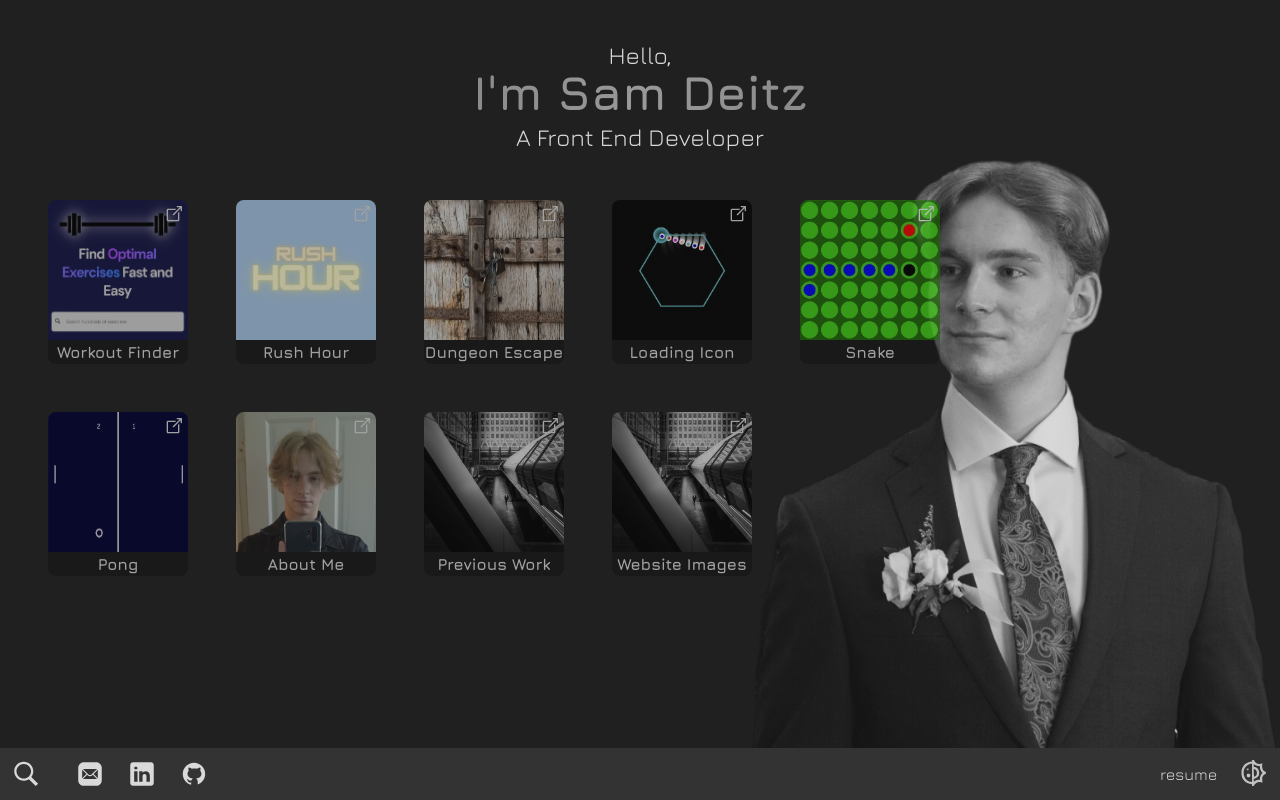
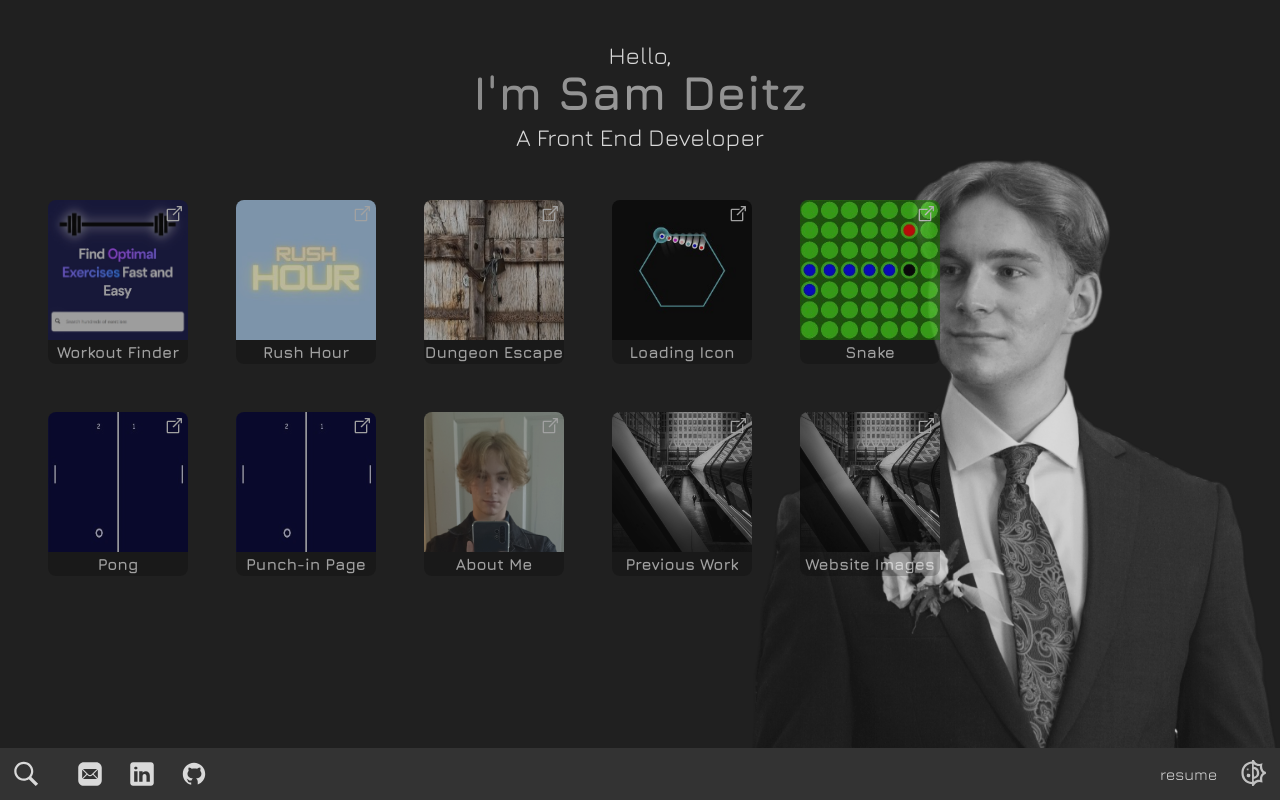
Before and after one commit to samdeitz/personal-portfolio, a React (Vite) app: page / in a window 1280 px wide. Built offline with nearby package versions, Linux system fonts and the light colour scheme.

Commit message:
added punch in app changed gitignore

```diff
--- a/src/appInfo.js
+++ b/src/appInfo.js
@@ -61,6 +61,16 @@ let projects = {
         appImpact: "",
         repoLink: "https://github.com/samdeitz/pong"
     },
+    "Punch-in Page" : {
+        id: 6,
+        title: "Punch-in Page",
+        appImageSrc: "",
+        desktopImageSrc: "pong.jpg",
+        position: "",
+        appOverview: "",
+        appImpact: "",
+        repoLink: "https://github.com/samdeitz/pong"
+    },
 }
 
 //id starts at 20 for info
```
Also changed, not shown: 1 other file (tests, documents, lock files or other folders).
